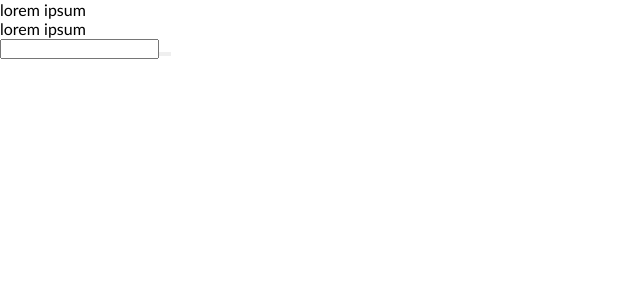
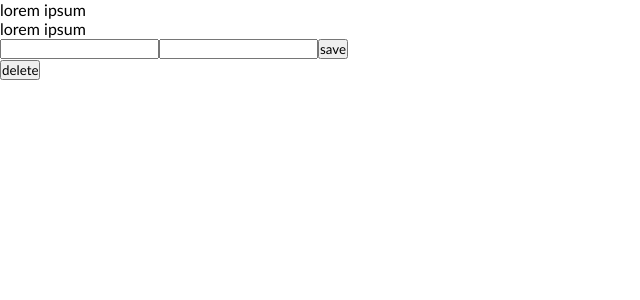
Before and after one commit to Dessira/SnipStore, a React (Create React App) app in the folder snip/: page /draft/1 in a window 1280 px wide. Shown: the top 300 px of the page, without its empty margins (0-640 px from the left). Built offline with nearby package versions, Linux system fonts and the light colour scheme.

Commit message:
draft page setup

```diff
--- a/snip/src/Draft.js
+++ b/snip/src/Draft.js
@@ -1,18 +1,42 @@
 import Side from "./Side"
+import { useState } from "react"
+import { useParams } from "react-router-dom"
 
 
 const Draft = () => {
+	let params = useParams()
+        const use_id = params.id
+	const [draft_name, setDname] = useState("")
+        const [draft_txt, setTxt] = useState("")
+
+	const handleSubmit = (e) => {
+                e.preventDefault()
+        const user = {draft_name, draft_txt}
+	fetch(`http://127.0.0.1:5000//user/draft/${use_id}`, {
+		method: 'POST',
+		headers: { "Content-Type": "application/json" },
+		body: JSON.stringify(user)
+	}).then((response) => response.json())
+		.then((data) => {
+			//alert(response)
+			let id = JSON.stringify(data.id)
+			if (id == "-1"){ document.getElementById('draft_err').style.display = 'inline'}
+			else { alert("saved")}
+			// Handle data
+			})
+			.catch((err) => {
+			alert(err.message);                                     });
+	}
 	return (
 	<div className="Draft-page">
         <Side />
-        <form>
-            <input />
-            <button className="edit-btn"></button>
-            <button className="save-btn"></button>
-            <button className="delete-btn"></button>
+	<span id="draft_err">Error saving draft please refresh</span>
+        <form onSubmit={handleSubmit}>
+	   <input required className="draftt_item" type="text" value={draft_name} onChange={(e) => setDname(e.target.value)}/>
+           <input required className="draft_item" type="text" value={draft_txt} onChange={(e) => setTxt(e.target.value)}/>
+            <button className="save-btn">save</button>
         </form>
-
-
+		<button className="delete-btn">delete</button>
 	</div>
 	);
 }
--- a/snip/src/User.js
+++ b/snip/src/User.js
@@ -12,7 +12,7 @@ const User = () => {
 	let params = useParams()
 	const use_id = params.id
 	const [drafts, setDrafts] = useState(null)
-		//alert('hello')
+	const [url, setUrl] = useState("")
 	const fetchData = () => {
 	   fetch(`http://127.0.0.1:5000/user/draft/${use_id}`)
 		.then(response => response.json())
@@ -24,8 +24,8 @@ const User = () => {
 	useEffect(() => {
 		alert('hey')
 		fetchData();
+		setUrl("/draft/" + use_id)
 	}, []);
-	console.log(drafts);
 		return (
 		  <div>
 			{(() => {
@@ -39,11 +39,11 @@ const User = () => {
 						<div key={ draft.draft_id }>
 							<h3>{ draft.draft_name }</h3>
 							<p>{draft.draft_txt.substring(0, 10)}</p>
-							<button>view</button>
+							<button id="view_draft">view</button>
 						</div>
 					))
 			}
-						<button><Link to="/draft">new draft</Link></button>
+<button><Link to={url}>new draft</Link></button>
 					</div>
 
 				</div>
--- a/snip/src/index.css
+++ b/snip/src/index.css
@@ -32,3 +32,6 @@
 #signin_err {
 	display: none;
 }
+#draft_err {
+	display: none;
+}
```
Also changed, not shown: 2 other files (tests, documents, lock files or other folders).
